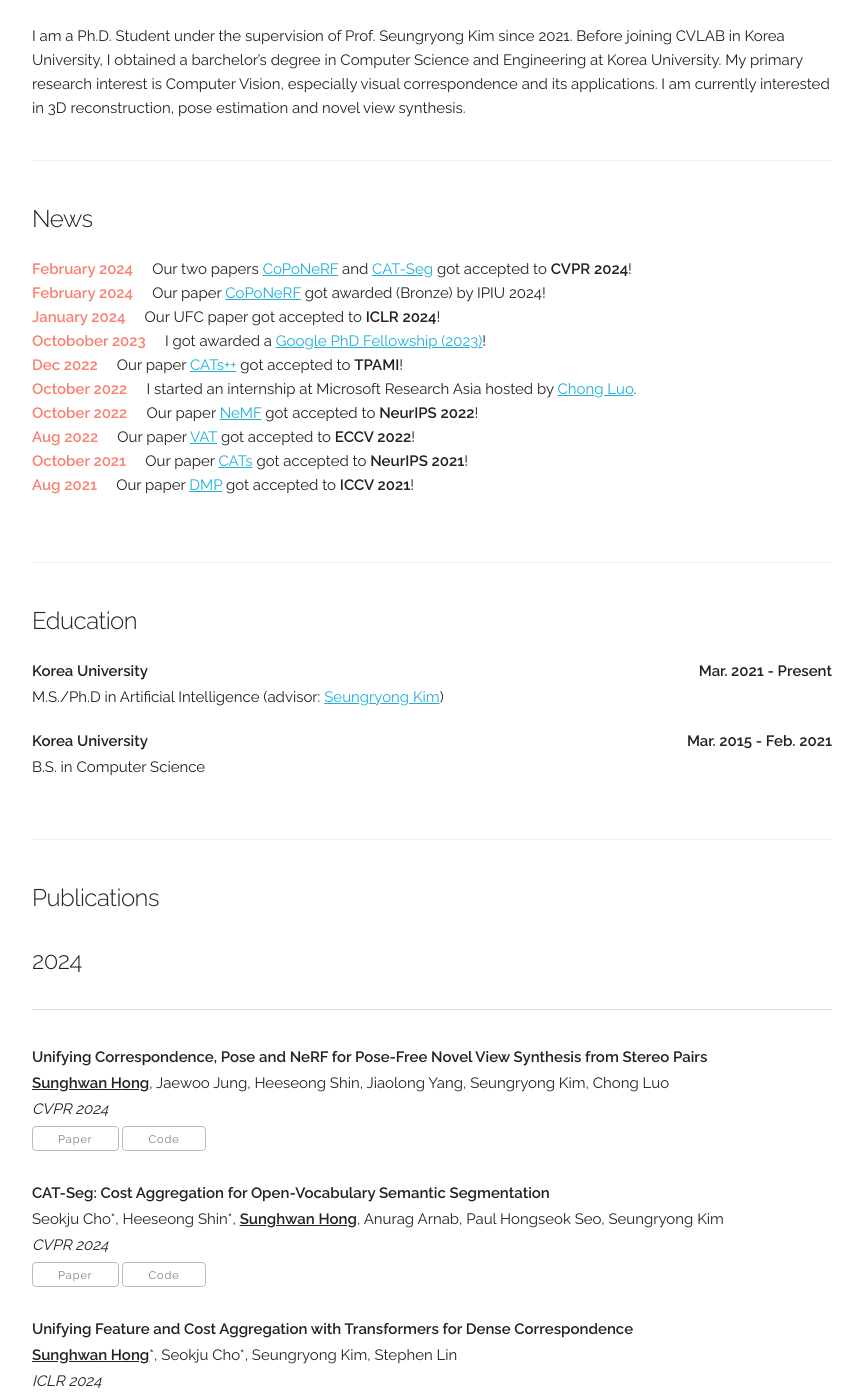
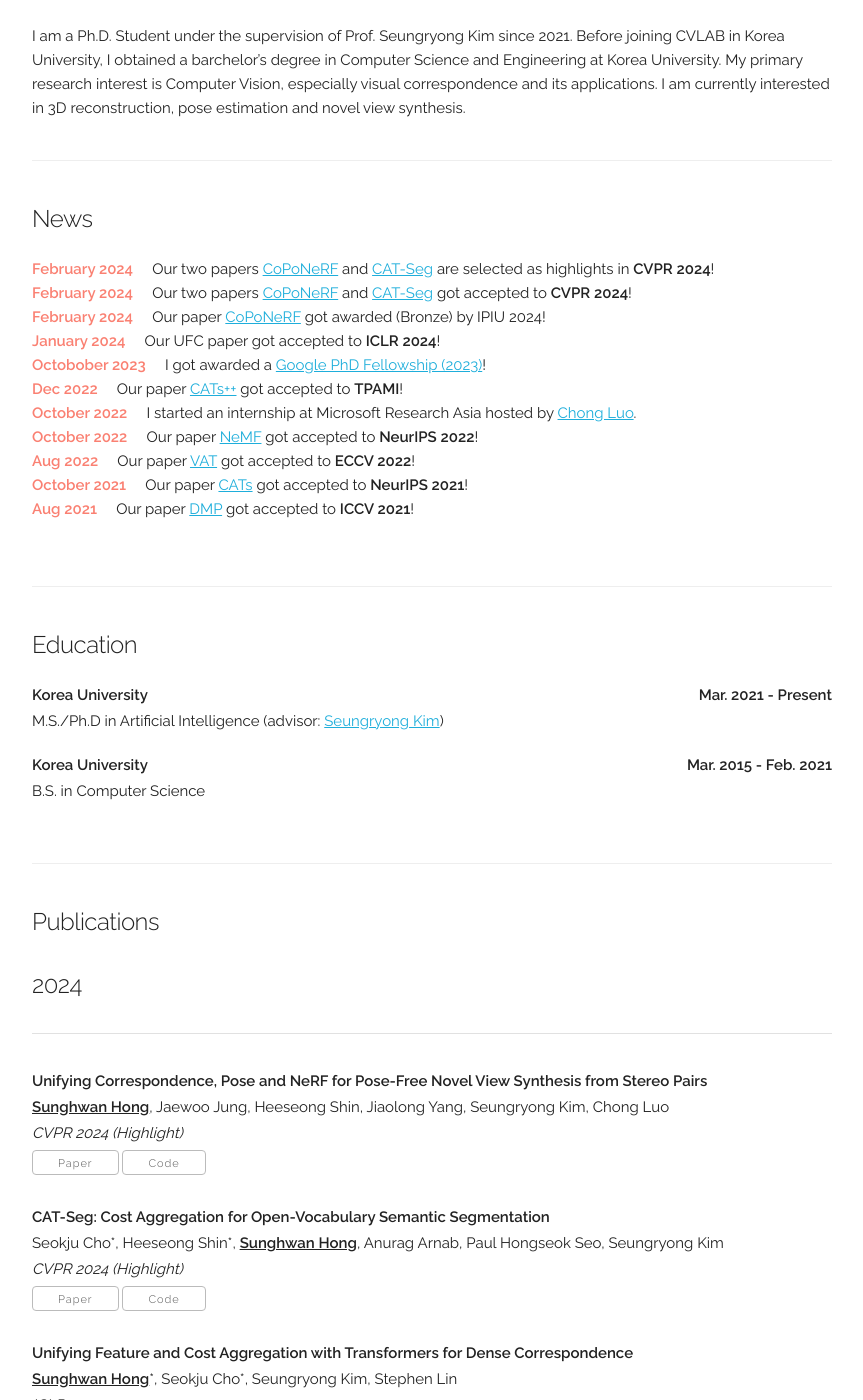
Before and after one commit to jang-1996/jang-1996.github.io, a Jekyll site: the page built from index.html, in a window 1280 px wide and 1400 px high, scrolled down 366 px. Shown: the whole window, without its empty margins (208-1071 px from the left). Built offline with Jekyll 4.4.1, drawn with Linux system fonts in a browser that asks for light colours; some web fonts are replaced.

```diff
--- a/_data/publications.yaml
+++ b/_data/publications.yaml
@@ -2,14 +2,14 @@ papers:
   - title: "Unifying Correspondence, Pose and NeRF for Pose-Free Novel View Synthesis from Stereo Pairs"
     year: "2024"
     authors: "<b><u>Sunghwan Hong</u></b>, Jaewoo Jung, Heeseong Shin, Jiaolong Yang, Seungryong Kim, Chong Luo"
-    venue: "CVPR 2024"
+    venue: "CVPR 2024 (Highlight)"
     paper_pdf: "https://arxiv.org/pdf/2312.07246"
     code: "https://ku-cvlab.github.io/CoPoNeRF/"
     selected: y
 
   - title: "CAT-Seg: Cost Aggregation for Open-Vocabulary Semantic Segmentation"
     authors: "Seokju Cho*, Heeseong Shin*, <b><u>Sunghwan Hong</u></b>, Anurag Arnab, Paul Hongseok Seo, Seungryong Kim"
-    venue: "CVPR 2024"
+    venue: "CVPR 2024 (Highlight)"
     paper_pdf: "https://arxiv.org/abs/2303.11797"
     code: "https://ku-cvlab.github.io/CAT-Seg/"
     selected: y
--- a/index.html
+++ b/index.html
@@ -10,6 +10,10 @@ layout: default
 <!-- ========== News ========== -->
 <div class="docs-section">
   <h5>News</h5>
+  <div class="col-12 col-md-12 text-md-left no-padding">
+    <b class="bbold" style="color:#fa8072;">February 2024</b>&nbsp;&nbsp;&nbsp;&nbsp;
+    Our two papers <a href="https://arxiv.org/pdf/2312.07246">CoPoNeRF</a> and <a href="https://arxiv.org/abs/2303.11797">CAT-Seg</a>  are selected as highlights in <b>CVPR 2024</b>!
+  </div>
   <div class="col-12 col-md-12 text-md-left no-padding">
     <b class="bbold" style="color:#fa8072;">February 2024</b>&nbsp;&nbsp;&nbsp;&nbsp;
     Our two papers <a href="https://arxiv.org/pdf/2312.07246">CoPoNeRF</a> and <a href="https://arxiv.org/abs/2303.11797">CAT-Seg</a> got accepted to <b>CVPR 2024</b>!
```
